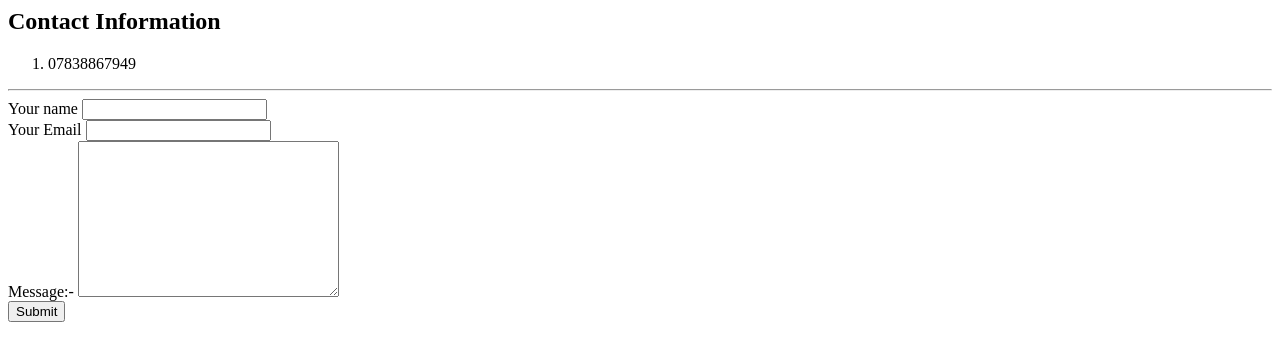
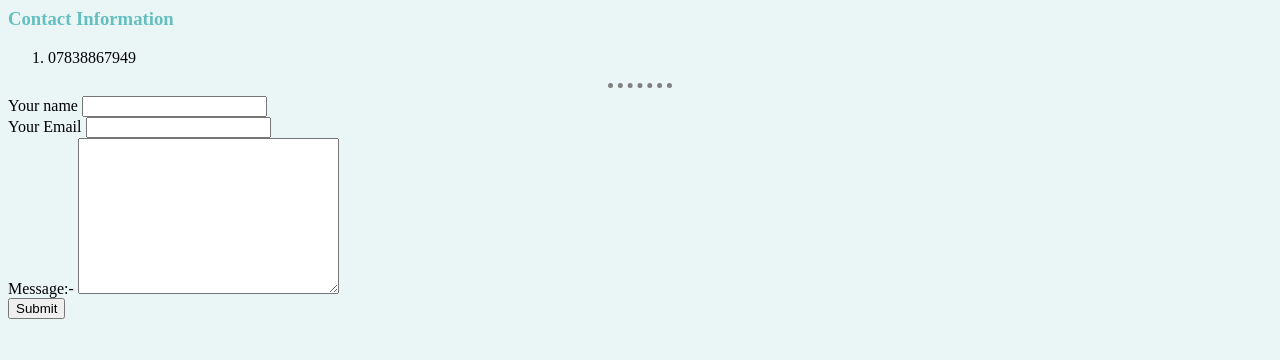
Before and after one commit to Vinay910/CV, a plain HTML site: page Contact_me.html in a window 1280 px wide. Drawn offline with Linux system fonts and the light colour scheme.

Commit message:
CSS file link added

```diff
--- a/Contact_me.html
+++ b/Contact_me.html
@@ -2,9 +2,10 @@
     <head>
         <meta charset="utf-8" />
         <title>Contact Me</title>
+        <link rel="stylesheet" href="./css/style.css" />
       </head>
       <body>
-        <h2>Contact Information</h2>
+        <h3>Contact Information</h3>
         <ol>
             <li>
                 07838867949
```
Also changed, not shown: index.html (+1 -0 lines).
